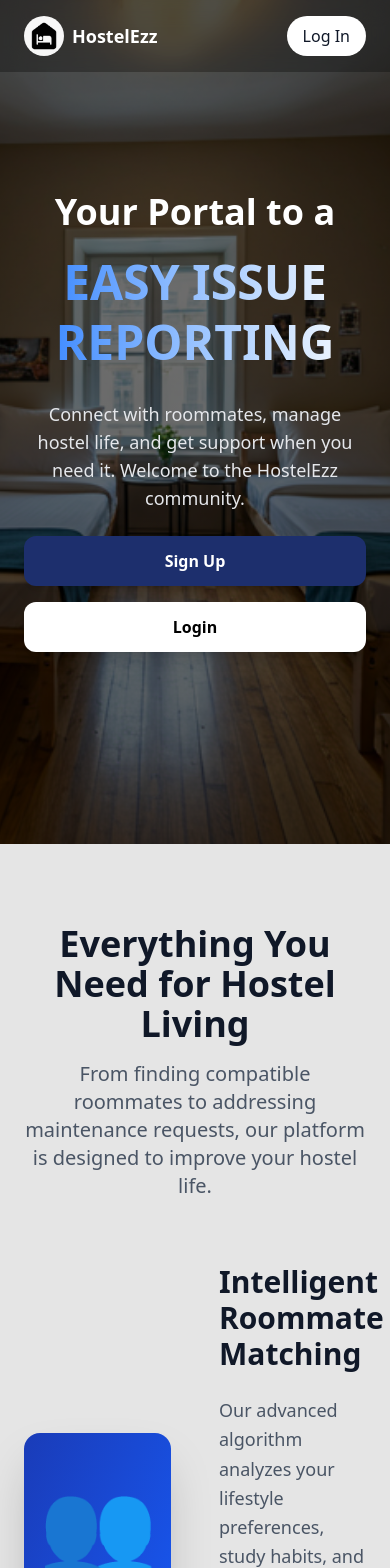
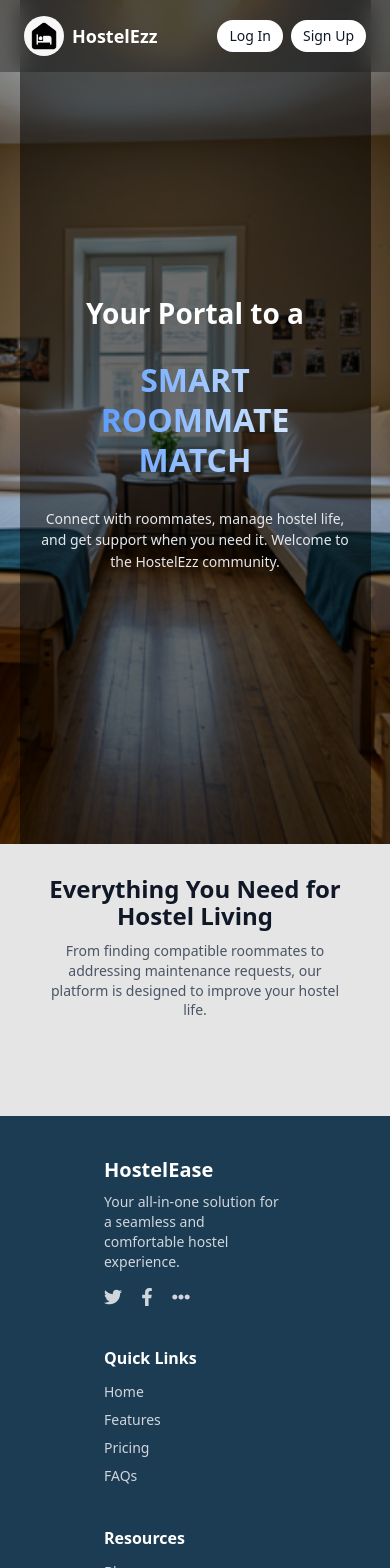
Before and after one commit to itskriti-05/HostelEase, a React (Vite) app: page / in a window 390 px wide. Shown: the top 1568 px of the page. Built offline with nearby package versions, Linux system fonts and the light colour scheme.

Commit message:
added media query

```diff
--- a/src/App.jsx
+++ b/src/App.jsx
@@ -1,7 +1,7 @@
 import { BrowserRouter as Router, Routes, Route } from "react-router-dom";
 import Landing from "./pages/Landing/Landing";
-import SignUp from "./pages/SignUp/SignUp";
-import Login from "./pages/Login";
+import SignUp from "./pages/StudentSignUp/SignUp";
+import Login from "./pages/StudentLogin/Login";
 import Footer from "./components/Footer";
 import Header from "./components/Header";
 
--- a/src/components/Footer.jsx
+++ b/src/components/Footer.jsx
@@ -8,9 +8,10 @@ import {
   FaPhoneAlt,
 } from "react-icons/fa";
 
+
 export default function Footer() {
   return (
-    <footer className="bg-[#0d1224] text-gray-300 py-10 px-20 md:px-16">
+    <footer className={`bg-[#1B3C53] text-gray-300 py-10 px-20 md:px-16`}>
       <div className="max-w-7xl mx-auto grid grid-cols-1 md:grid-cols-4 gap-10">
         {/* Brand Section */}
         <div>
--- a/src/components/Header.jsx
+++ b/src/components/Header.jsx
@@ -2,7 +2,7 @@ import React from 'react'
 
 const Header = () => {
   return (
-    <header className="w-full z-20 sticky top-0 left-0** bg-black/30 backdrop-blur-md">
+    <header className="w-full z-20 sticky top-0 left-0 bg-black/30 backdrop-blur-md">
       <div className="max-w-7xl mx-auto flex items-center justify-between px-6 py-4">
         {/* Logo */}
         <div className="flex items-center space-x-2">
@@ -27,13 +27,21 @@ const Header = () => {
           </a>
         </nav>
 
-          {/* Login */}
+        {/* Auth Buttons */}
+        <div className="flex items-center space-x-2">
           <a
             href="/login"
-            className="bg-white text-gray-900 px-4 py-2 rounded-full font-medium hover:bg-gray-100"
+            className="bg-white text-gray-900 px-3 py-1.5 text-sm rounded-full font-medium hover:bg-gray-100"
           >
             Log In
           </a>
+          <a
+            href="/signup"
+            className="bg-white text-gray-900 px-3 py-1.5 text-sm rounded-full font-medium hover:bg-gray-100"
+          >
+            Sign Up
+          </a>
+        </div>
       </div>
     </header>
   )
--- a/src/pages/Landing/Landing.jsx
+++ b/src/pages/Landing/Landing.jsx
@@ -1,7 +1,6 @@
 import React, { useState, useEffect } from "react";
 import { cards, rotatingTexts } from "./Constants";
 import "./Landingstyle.css";
-// ❌ Wrong import, removed: import { section } from "framer-motion/client";
 
 export default function Landing() {
   const [activeIndex, setActiveIndex] = useState(0);
--- a/src/pages/Landing/Landingstyle.css
+++ b/src/pages/Landing/Landingstyle.css
@@ -8,3 +8,288 @@
     transform: translateY(0) scale(1);
   }
 }
+
+@media (max-width: 575px) {
+  section h1 {
+    font-size: 1.75rem !important;
+    line-height: 1.3 !important;
+  }
+
+  section h1 span span {
+    font-size: 2rem !important;
+    margin-top: 0.5rem !important;
+  }
+
+  section p {
+    font-size: 0.875rem !important;
+    margin-bottom: 1.5rem !important;
+  }
+
+  section a[href="/SignUp"],
+  section a[href="/Login"] {
+    padding: 0.625rem 1.5rem !important;
+    font-size: 0.875rem !important;
+  }
+
+  #features {
+    padding-top: 2rem !important;
+    padding-bottom: 2rem !important;
+  }
+
+  #features h2 {
+    font-size: 1.5rem !important;
+    margin-bottom: 0.75rem !important;
+  }
+
+  #features > div > div > p {
+    font-size: 0.875rem !important;
+  }
+
+  #features .grid {
+    display: flex !important;
+    flex-direction: column !important;
+    gap: 2rem !important;
+  }
+
+  #features .h-80 {
+    height: 14rem !important;
+  }
+
+  #features .h-80 .text-8xl {
+    font-size: 4rem !important;
+  }
+
+  #features .h-80 h4 {
+    font-size: 1.25rem !important;
+  }
+
+  #features h3 {
+    font-size: 1.375rem !important;
+    margin-bottom: 0.75rem !important;
+  }
+
+  #features .space-y-6 {
+    gap: 1rem !important;
+  }
+
+  #features button {
+    font-size: 0.875rem !important;
+    padding: 0.625rem 1.25rem !important;
+    width: 100% !important;
+  }
+
+  #features .flex.space-x-4 {
+    flex-direction: column !important;
+    gap: 0.5rem !important;
+    align-items: flex-start !important;
+  }
+
+  #features .space-y-20 {
+    gap: 2.5rem !important;
+  }
+
+  #features .absolute.inset-0 {
+    display: none !important;
+  }
+}
+
+@media (min-width: 576px) and (max-width: 767px) {
+  section h1 {
+    font-size: 2rem !important;
+  }
+
+  section h1 span span {
+    font-size: 2.5rem !important;
+  }
+
+  section a[href="/SignUp"],
+  section a[href="/Login"] {
+    padding: 0.75rem 2rem !important;
+    font-size: 0.9375rem !important;
+  }
+
+  #features .grid {
+    display: flex !important;
+    flex-direction: column !important;
+    gap: 2.5rem !important;
+  }
+
+  #features h3 {
+    font-size: 1.625rem !important;
+  }
+
+  #features .h-80 {
+    height: 16rem !important;
+  }
+}
+
+@media (min-width: 768px) and (max-width: 991px) {
+  section h1 {
+    font-size: 2.25rem !important;
+  }
+
+  section h1 span span {
+    font-size: 2.75rem !important;
+  }
+
+  section a[href="/SignUp"],
+  section a[href="/Login"] {
+    padding: 0.75rem 2rem !important;
+    font-size: 1rem !important;
+  }
+
+  #features .grid {
+    display: flex !important;
+    flex-direction: column !important;
+    gap: 3rem !important;
+  }
+
+  #features h3 {
+    font-size: 1.875rem !important;
+  }
+
+  #features .h-80 {
+    height: 18rem !important;
+    max-width: 600px !important;
+    margin: 0 auto !important;
+  }
+
+  #features button {
+    font-size: 0.9375rem !important;
+  }
+}
+
+@media (min-width: 992px) and (max-width: 1199px) {
+  section h1 {
+    font-size: 2.5rem !important;
+  }
+
+  section h1 span span {
+    font-size: 3rem !important;
+  }
+
+  section a[href="/SignUp"],
+  section a[href="/Login"] {
+    padding: 0.75rem 2rem !important;
+    font-size: 1rem !important;
+  }
+
+  #features .grid {
+    display: grid !important;
+    grid-template-columns: repeat(2, 1fr) !important;
+    gap: 2.5rem !important;
+  }
+
+  #features .h-80 {
+    height: 18rem !important;
+  }
+}
+
+@media (min-width: 1200px) {
+  section a[href="/SignUp"],
+  section a[href="/Login"] {
+    padding: 0.75rem 2rem !important;
+    font-size: 1rem !important;
+  }
+
+  #features .grid {
+    display: grid !important;
+    grid-template-columns: repeat(2, 1fr) !important;
+  }
+}
+
+@media (max-width: 1023px) {
+  section > div > div:last-child {
+    display: none !important;
+  }
+
+  section.relative.flex {
+    justify-content: center !important;
+  }
+
+  section > div:first-of-type {
+    text-align: center !important;
+    max-width: 90% !important;
+    margin: 0 auto !important;
+  }
+
+  section .flex.gap-4 {
+    flex-direction: column !important;
+    align-items: center !important;
+  }
+
+  section .flex.gap-4 a {
+    width: 100%;
+    max-width: 280px;
+    text-align: center;
+  }
+}
+
+@media (min-width: 768px) and (max-width: 1023px) {
+  section.relative.flex {
+    padding-left: 2rem !important;
+    padding-right: 2rem !important;
+  }
+
+  .max-w-7xl {
+    padding-left: 2rem !important;
+    padding-right: 2rem !important;
+  }
+}
+
+@media (max-width: 767px) {
+  section.relative.flex {
+    padding-left: 1rem !important;
+    padding-right: 1rem !important;
+    height: auto !important;
+    min-height: 100vh !important;
+    padding-top: 5rem !important;
+    padding-bottom: 2rem !important;
+  }
+
+  section > div.relative.z-10 {
+    padding: 0 1rem !important;
+  }
+
+  .max-w-7xl {
+    padding-left: 1.5rem !important;
+    padding-right: 1.5rem !important;
+  }
+}
+
+@media (max-width: 991px) {
+  #features .grid > div:nth-child(2) {
+    text-align: center !important;
+  }
+
+  #features .space-y-6 {
+    display: flex !important;
+    flex-direction: column !important;
+    align-items: center !important;
+  }
+
+  #features button {
+    margin-top: 1rem !important;
+  }
+
+  #features .space-y-20 > div {
+    margin-bottom: 0 !important;
+  }
+
+  #features .grid > div {
+    width: 100% !important;
+  }
+
+  #features .grid > div:first-child {
+    order: 1;
+  }
+
+  #features .grid > div:last-child {
+    order: 2;
+  }
+}
+
+section a,
+#features button {
+  transition: all 0.3s ease-in-out !important;
+}
```
Lines whose indentation alone changed are shown as unchanged.
